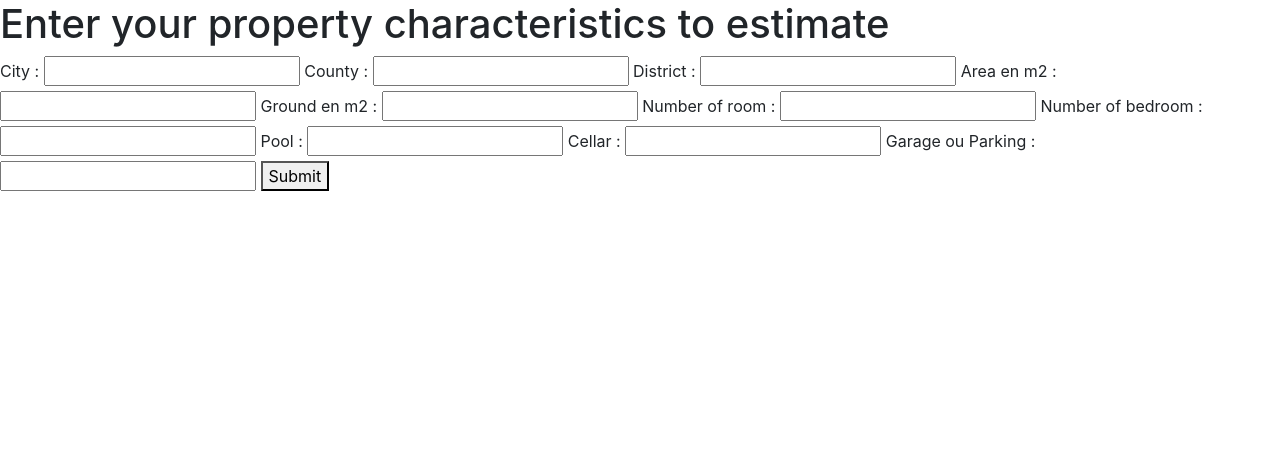
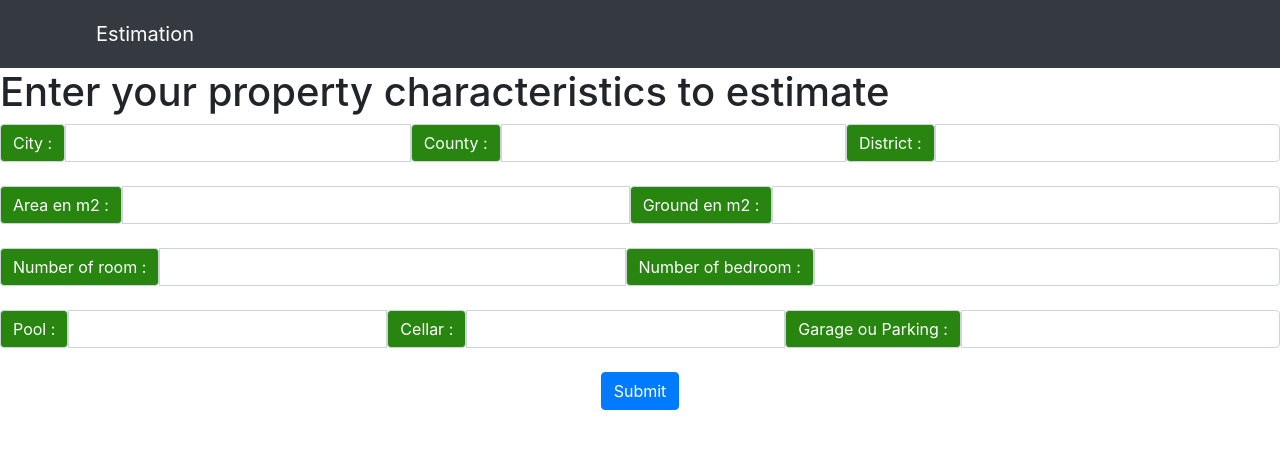
Before and after one commit to laurent-33/ML-09-realestate-djml, a Flask app: page /predict/ in a window 1280 px wide. Shown: the top 449 px of the page. Run offline with Flask 2, Linux system fonts and the light colour scheme; some libraries are stand-ins or nearby versions.

Commit message:
damien : fin du codage css pour une meilleur visualisation

```diff
--- a/templates/get_prediction.html
+++ b/templates/get_prediction.html
@@ -8,30 +8,87 @@
     <title>Estimation</title>
 </head>
 <body>
+    <style>
+        .navbar-brand{
+            padding: 1%;
+            width: 20%;
+            color: white;
+        }
+        .navbar-brand:hover {
+            background-color: rgb(40, 134, 16);
+        }
+    </style>
+
+    <nav class="navbar navbar-dark bg-dark">
+        <div class="container">
+            <a class="navbar-brand" href="/">Estimation</a>
+          </div>
+      </nav>
+
     <div id="main">
         <h1>Enter your property characteristics to estimate</h1>
         <form action="/predict" method="post">
-            <label for="city">City :</label>
-            <input type="text" id="city" name="city"/>
-            <label for="county">County :</label>
-            <input type="text" id="county" name="county"/>
-            <label for="district">District :</label>
-            <input type="text" id="district" name="district"/>
-            <label for="area_m2">Area en m2 :</label>
-            <input type="number" id="area_m2" name="area_m2"/>
-            <label for="ground_m2">Ground en m2 :</label>
-            <input type="number" id="ground_m2" name="ground_m2"/>
-            <label for="nb_room">Number of room :</label>
-            <input type="number" id="nb_room" name="nb_room"/>
-            <label for="nb_bedroom">Number of bedroom :</label>
-            <input type="number" id="nb_bedroom" name="nb_bedroom"/>
-            <label for="pool">Pool :</label>
-            <input type="text" id="pool" name="pool"/>
-            <label for="cellar">Cellar :</label>
-            <input type="text" id="cellar" name="cellar"/>
-            <label for="garage">Garage ou Parking :</label>
-            <input type="text" id="garage" name="garage"/>
-            <button>Submit</button>
+            <style>
+                .input-group-prepend {
+                    margin: 0.2%;
+                }
+                .input-group-text {
+                    color: white;
+                    background-color: rgb(40, 134, 16);
+                }
+            </style>
+            <div class="input-group">
+                <label class="input-group-text" for="city">City :</label>
+                <input type="text" id="city" name="city" class="form-control"/>
+
+                <label class="input-group-text" for="county">County :</label>
+                <input type="text" id="county" name="county" class="form-control"/>
+
+                <label class="input-group-text" for="district">District :</label>
+                <input type="text" id="district" name="district" class="form-control"/>
+            </div>
+
+
+            <br>
+            <div class="input-group">
+                <label class="input-group-text" for="area_m2">Area en m2 :</label>
+                <input type="number" id="area_m2" name="area_m2" class="form-control"/>
+
+                <label class="input-group-text" for="ground_m2">Ground en m2 :</label>
+                <input type="number" id="ground_m2" name="ground_m2" class="form-control"/>
+            </div>
+
+
+            <br>
+            <div class="input-group">
+                <label class="input-group-text" for="nb_room">Number of room :</label>
+                <input type="number" id="nb_room" name="nb_room" class="form-control"/>
+
+                <label class="input-group-text" for="nb_bedroom">Number of bedroom :</label>
+                <input type="number" id="nb_bedroom" name="nb_bedroom" class="form-control"/>
+            </div>
+
+
+            <br>
+            <div class="input-group">
+                <label class="input-group-text" for="pool">Pool :</label>
+                <input type="text" id="pool" name="pool" class="form-control"/>
+
+                <label class="input-group-text" for="cellar">Cellar :</label>
+                <input type="text" id="cellar" name="cellar" class="form-control"/>
+
+                <label class="input-group-text" for="garage">Garage ou Parking :</label>
+                <input type="text" id="garage" name="garage" class="form-control"/>
+            </div>
+
+            <br>
+            <style>
+                .btn {
+                    display: block;
+                    margin : auto;
+                    }
+            </style>
+            <button type="submit" class="btn btn-primary" >Submit</button>
         </form>
     </div>
 </body>
--- a/templates/predict.html
+++ b/templates/predict.html
@@ -25,10 +25,10 @@
           </div>
       </nav>
     <p class="bord" test-align="center">
-        <p>Ce bien est estimé à : {{Prix}}</p>
+        <h2>Ce bien est estimé à : {{Prix}} euros</h2>
     </p>
     <p class="bord">
-        <p>If you want a new estimate :</p>
+        <h1>If you want a new estimate :</h1>
         <form action="/predict" method="post">
             <style>
                 .input-group-prepend {
```
Also changed, not shown: templates/index.html (+18 -0 lines).
